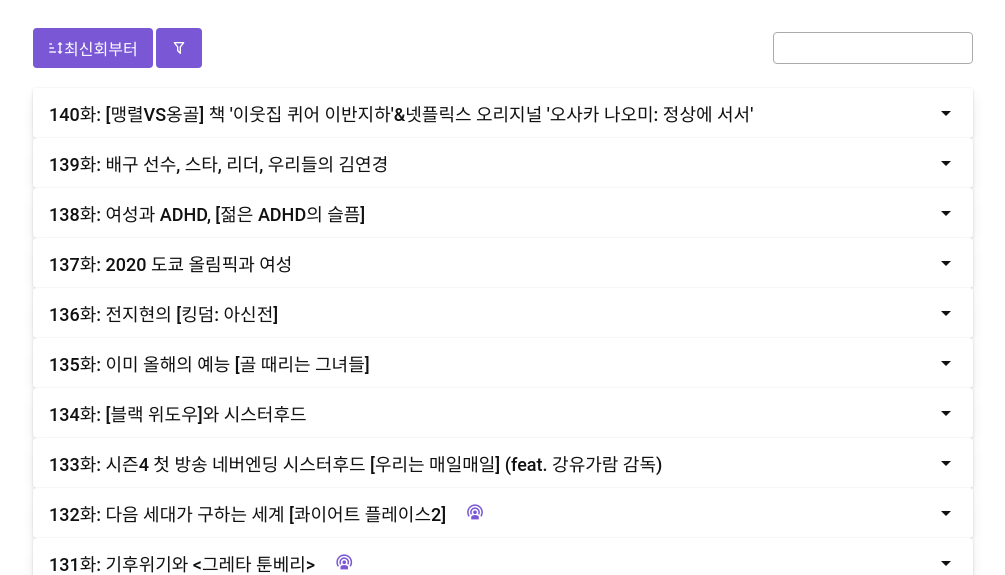
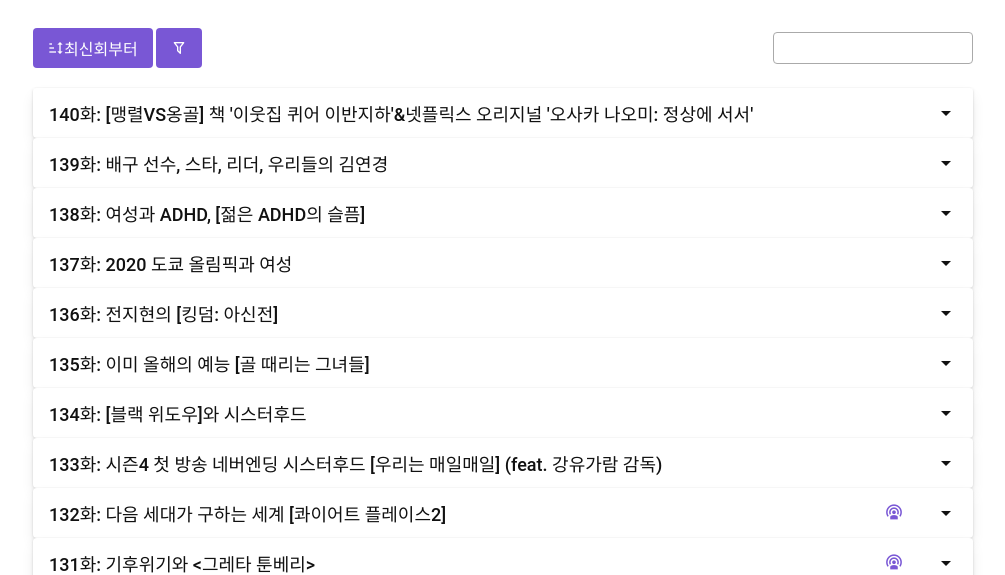
Before and after one commit to nicolelim0517/nicolelim0517.github.io, a plain HTML site: page index.html in a window 1280 px wide. Shown: the part 232-807 px from the top of the page, without its empty margins (137-1142 px from the left). Drawn offline with nearby package versions, Linux system fonts and the light colour scheme.

Commit message:
스타일 변경

```diff
--- a/css/style.css
+++ b/css/style.css
@@ -55,7 +55,7 @@ h1, h2, h3, h4, h5{font-weight:500;}
 .card-header:last-child {border-bottom-left-radius: .25rem;border-bottom-right-radius: .25rem}
 .card-header {background-color: transparent;align-items: stretch;box-shadow: 0 .125em .25em rgba(10,10,10,.1);display: flex}
 .card-header-title {align-items: center;display: inline-flex;align-items:center;flex-grow: 1;padding: .75rem 1rem;}
-.card-header-title h2 {font-size:18px;font-weight:500;color: #111;}
+.card-header-title h2 {width:100%;font-size:18px;font-weight:500;color: #111;}
 .card-header-title .icon {display:inline-block;margin-left:20px;font-size:18px;color:#7957d5}
 .card-header-icon {display:flex;align-items:center;padding:0 15px;}
 .card-content .content {padding:20px;}
```
